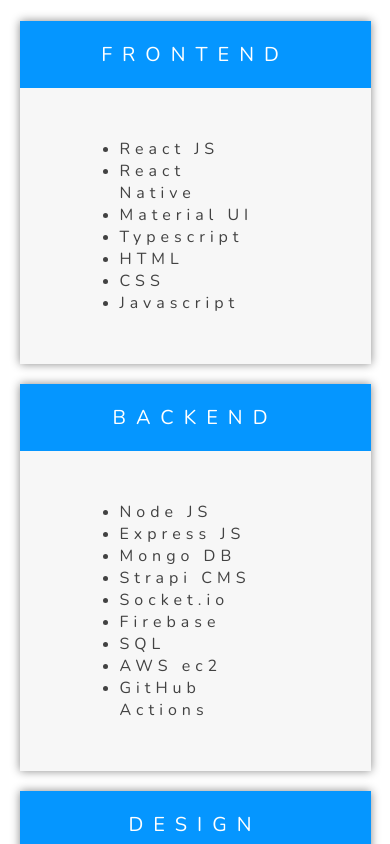
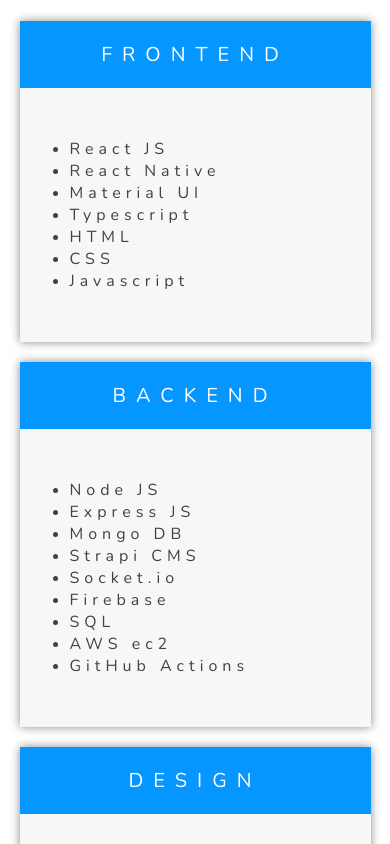
Before and after one commit to david-sling/davidsling.in, a React (Create React App) app: page / in a window 390 px wide. Shown: the part 1000-1844 px from the top of the page. Built offline with nearby package versions, Linux system fonts and the light colour scheme.

Commit message:
Fixed skill card padding in mobile

```diff
--- a/src/css/App.css
+++ b/src/css/App.css
@@ -607,7 +607,7 @@
 
 @media screen and (max-width: 1200px) {
   .Home .Skills .skillsList ul.skills {
-    margin: 50px 100px;
+    margin: 50px;
   }
 }
 
--- a/src/css/App.scss
+++ b/src/css/App.scss
@@ -426,9 +426,7 @@
         margin-left: 50px;
         margin-bottom: 50px;
         @media screen and (max-width: 1200px) {
-          // margin: unset;
-          // align-self: unset;
-          margin: 50px 100px;
+          margin: 50px;
         }
         li {
           color: #424242;
```
Also changed, not shown: 1 other file (tests, documents, lock files or other folders).
